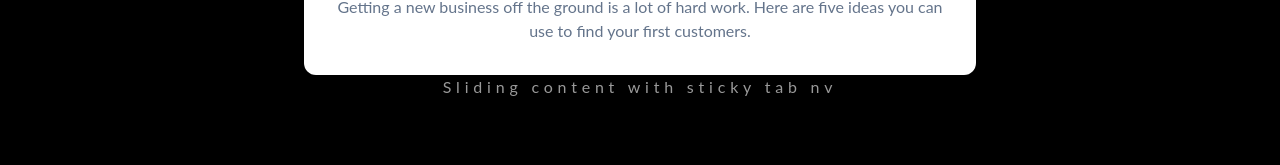
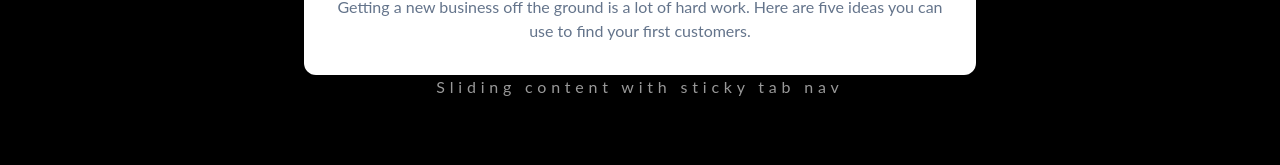
Before and after one commit to creeptouniverse/Next, a Next.js app: page / in a window 1280 px wide. Shown: the part 432-597 px from the top of the page. Built offline with nearby package versions, Linux system fonts and the light colour scheme.

Commit message:
redeploy

```diff
--- a/pages/compo/Navbar.jsx
+++ b/pages/compo/Navbar.jsx
@@ -22,7 +22,7 @@ export default function Navbar(){
   </div>
 </div>
 
-    <h3>Sliding content with sticky tab nv</h3></div>
+    <h3>Sliding content with sticky tab nav</h3></div>
     <div className="fixed et-hero-tabs-container">
       <a className="et-hero-tab" href="#tab-es6">Information</a>
       <a className="et-hero-tab" href="#tab-flexbox">Members</a>
```
